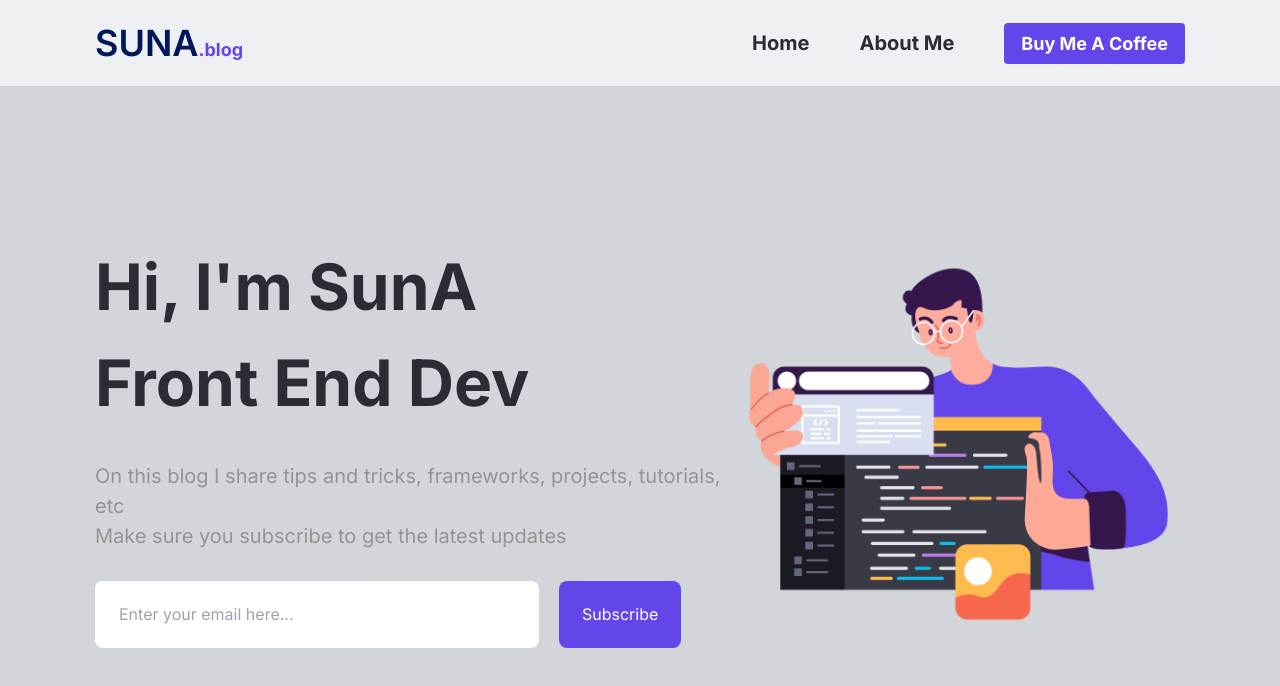
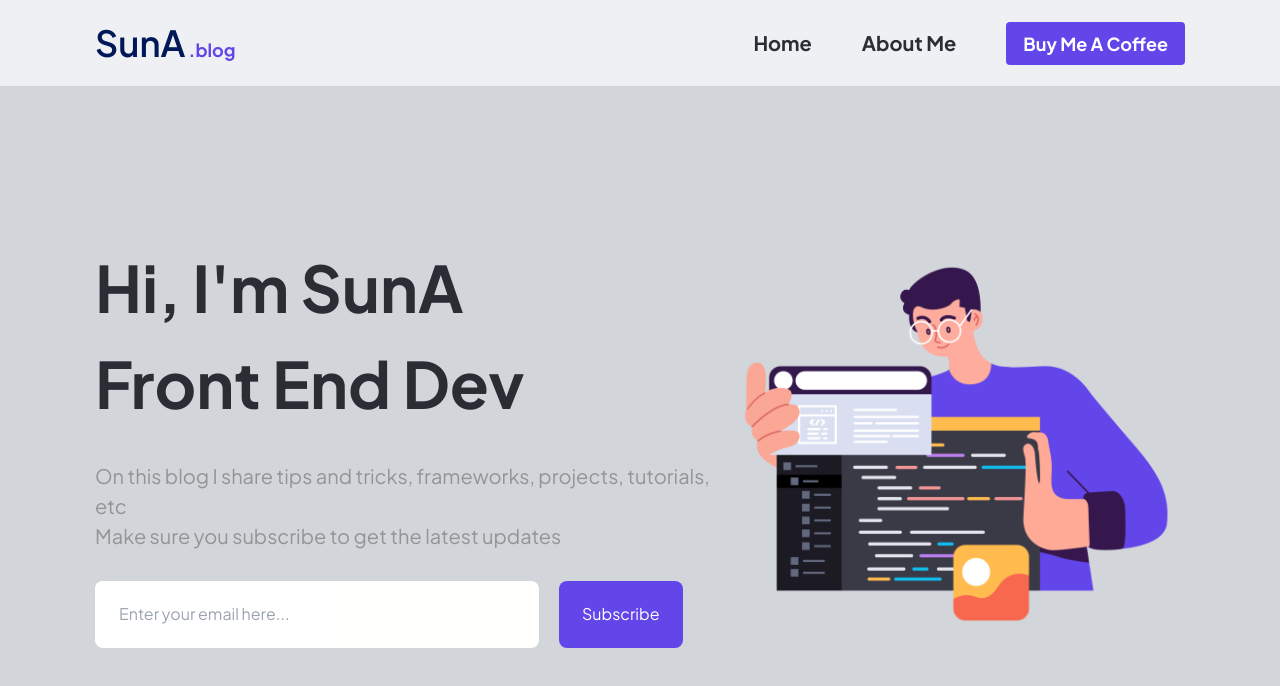
Before and after one commit to iOdiO89/Next-JS, a Next.js app: page / in a window 1280 px wide. Shown: the top 686 px of the page. Built offline with nearby package versions, Linux system fonts and the light colour scheme.

Commit message:
feat: font 적용
- plus jakarta sans 폰트 사용

```diff
--- a/app/layout.js
+++ b/app/layout.js
@@ -1,8 +1,8 @@
-import { Inter } from 'next/font/google'
+import { Plus_Jakarta_Sans } from 'next/font/google'
 import './globals.css'
 import Header from '@/component/header'
 
-const inter = Inter({ subsets: ['latin'] })
+const jakarta = Plus_Jakarta_Sans({ subsets: ['latin'] })
 
 export const metadata = {
   title: 'SunA Blog',
@@ -12,7 +12,7 @@
 export default function RootLayout({ children }) {
   return (
     <html lang="en">
-      <body className={inter.className}>
+      <body className={jakarta.className}>
         <Header/>
         {children}
       </body>
--- a/component/header.js
+++ b/component/header.js
@@ -7,8 +7,8 @@
     return(
         <header className={styles.header}>
             <Link href='/'>
-                <span className={styles.name}>SUNA</span>
-                <span className={styles.blog}>.blog</span>
+                <span className={styles.name}>SunA</span>
+                <span className={styles.blog}> .blog</span>
             </Link>
             <div>
                 <Link href='/' className={styles.menu}>Home</Link>
```
